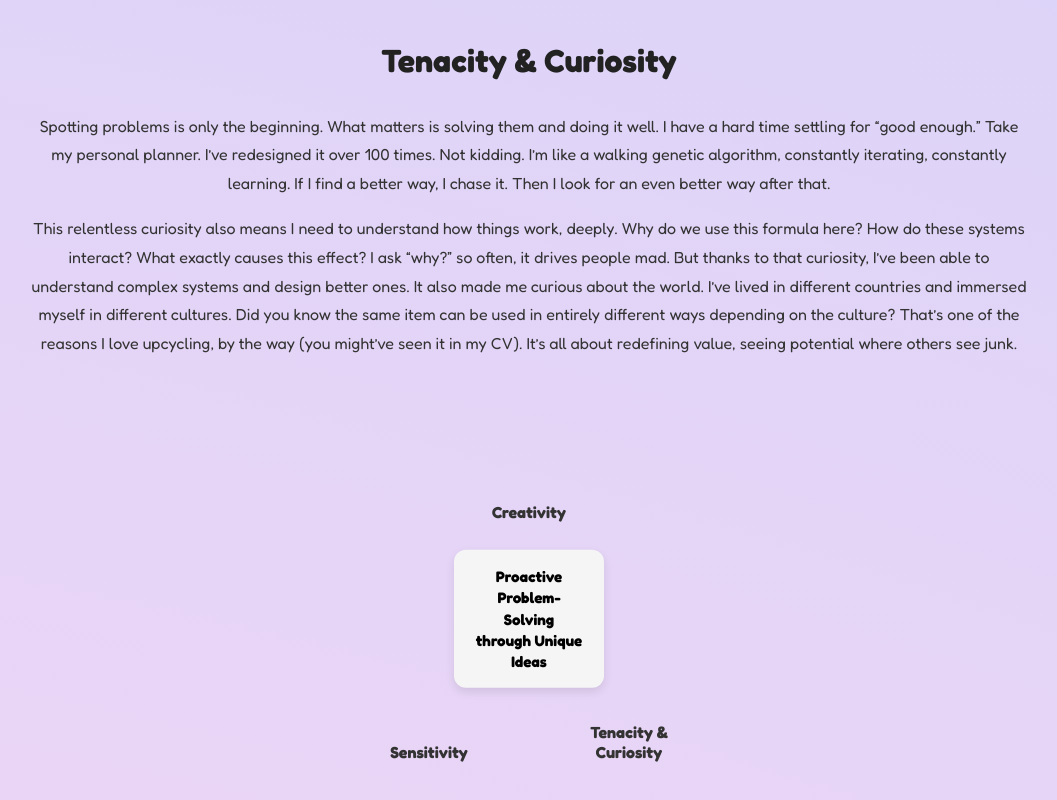
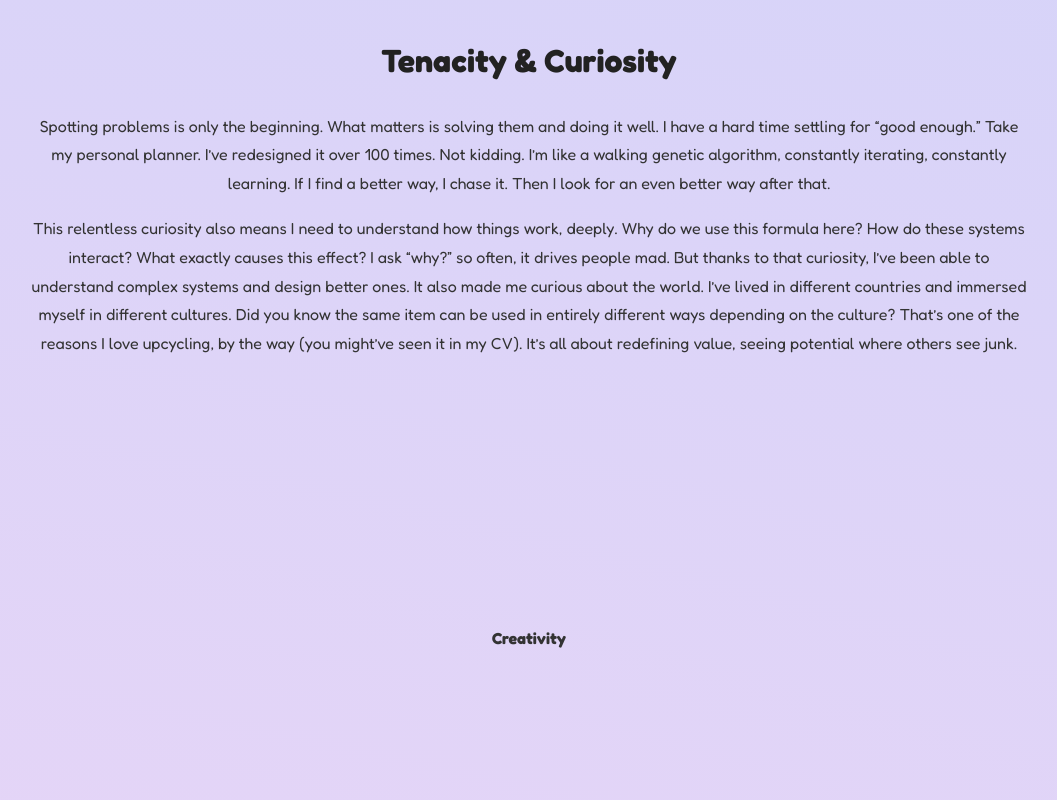
Before and after one commit to JeeIn-Park/JeeIn-Park.github.io, a React (Vite) app: page /about in a window 1280 px wide. Shown: the part 2643-3443 px from the top of the page, without its empty margins (111-1168 px from the left). Built offline with nearby package versions, Linux system fonts and the light colour scheme.

Commit message:
sticky animation added

```diff
--- a/src/components/Story.css
+++ b/src/components/Story.css
@@ -127,17 +127,24 @@
   }
 
 
-  .triangle-section {
+  .triangle-scroll-section {
+    height: 120vh; /* enough room to scroll through */
+    position: relative;
+  }
+
+  .sticky-wrapper {
+    position: sticky;
+    top: 20vh;
+    height: 80vh;
     display: flex;
+    align-items: center;
     justify-content: center;
-    padding: 4rem 1rem;
   }
 
   .triangle-wrapper {
     position: relative;
     width: 300px;
     height: 260px;
-    margin: 0 auto;
   }
 
   .triangle-corner {
@@ -147,6 +154,7 @@
     text-align: center;
     width: 100px;
     color: #333;
+    opacity: 0;
   }
 
   .triangle-corner.top {
@@ -179,4 +187,5 @@
     max-width: 200px;
     font-size: 0.95rem;
     line-height: 1.4;
+    opacity: 0;
   }
--- a/src/components/Story.tsx
+++ b/src/components/Story.tsx
@@ -1,8 +1,17 @@
 import React from "react";
-import { motion } from "framer-motion";
 import "./Story.css";
+import { motion, useScroll, useTransform, useSpring } from "framer-motion";
+import { useRef } from "react";
 
 const StorySection = () => {
+    const ref = useRef(null);
+const { scrollYProgress } = useScroll({ target: ref, offset: ["start end", "end start"] });
+
+const topOpacity = useSpring(useTransform(scrollYProgress, [0, 0.2], [0, 1]), { stiffness: 100 });
+const leftOpacity = useSpring(useTransform(scrollYProgress, [0.2, 0.4], [0, 1]), { stiffness: 100 });
+const rightOpacity = useSpring(useTransform(scrollYProgress, [0.4, 0.6], [0, 1]), { stiffness: 100 });
+const centerOpacity = useSpring(useTransform(scrollYProgress, [0.6, 0.9], [0, 1]), { stiffness: 100 });
+
   return (
     <section className="story-wrapper">
         <motion.div
@@ -192,20 +201,40 @@ const StorySection = () => {
             </motion.p>
         </section>
 
-        <section className="triangle-section">
-  <motion.div
-    className="triangle-wrapper"
-    initial={{ opacity: 0, scale: 0.9 }}
-    whileInView={{ opacity: 1, scale: 1 }}
-    transition={{ duration: 0.8 }}
-    viewport={{ once: true }}
-  >
-    <div className="triangle-corner top">Creativity</div>
-    <div className="triangle-corner left">Sensitivity</div>
-    <div className="triangle-corner right">Tenacity & Curiosity</div>
-    <div className="triangle-center">Proactive Problem-Solving<br />through Unique Ideas</div>
-  </motion.div>
+        <section className="triangle-scroll-section" ref={ref}>
+  <div className="sticky-wrapper">
+    <motion.div className="triangle-wrapper">
+      <motion.div
+        className="triangle-corner top"
+        style={{ opacity: topOpacity }}
+      >
+        Creativity
+      </motion.div>
+
+      <motion.div
+        className="triangle-corner left"
+        style={{ opacity: leftOpacity }}
+      >
+        Sensitivity
+      </motion.div>
+
+      <motion.div
+        className="triangle-corner right"
+        style={{ opacity: rightOpacity }}
+      >
+        Tenacity & Curiosity
+      </motion.div>
+
+      <motion.div
+        className="triangle-center"
+        style={{ opacity: centerOpacity }}
+      >
+        Proactive Problem-Solving<br />through Unique Ideas
+      </motion.div>
+    </motion.div>
+  </div>
 </section>
+
 
         {/* Proactive Problem Solving */}
                 <section className="story-section" id="proactive-problem-solving">
```
